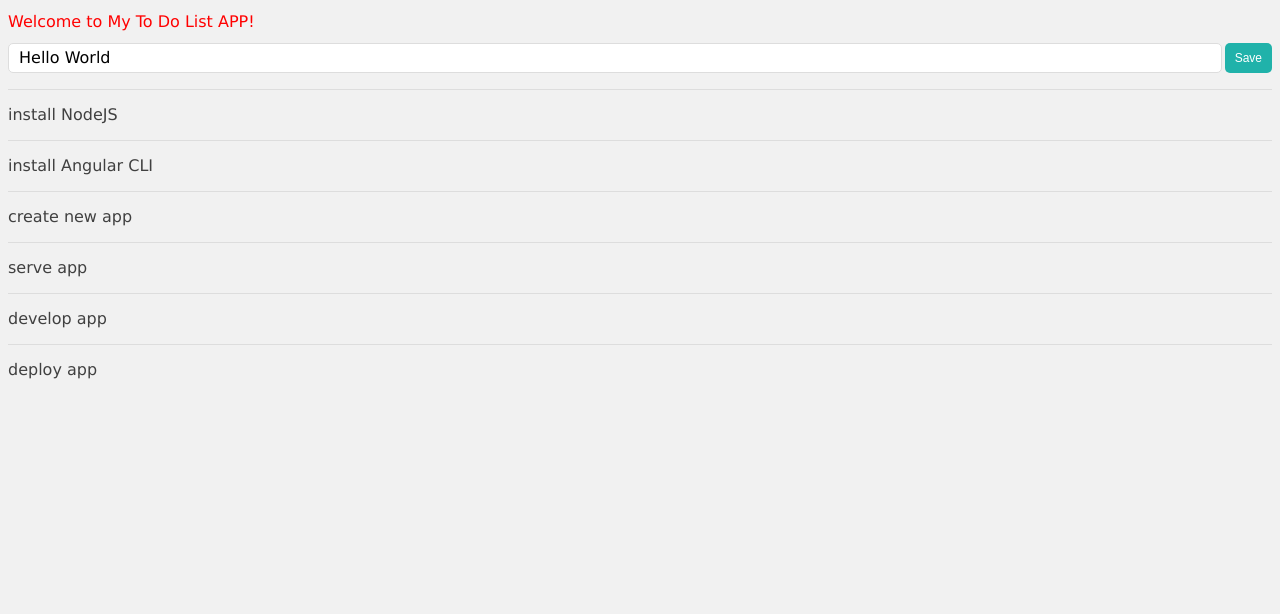
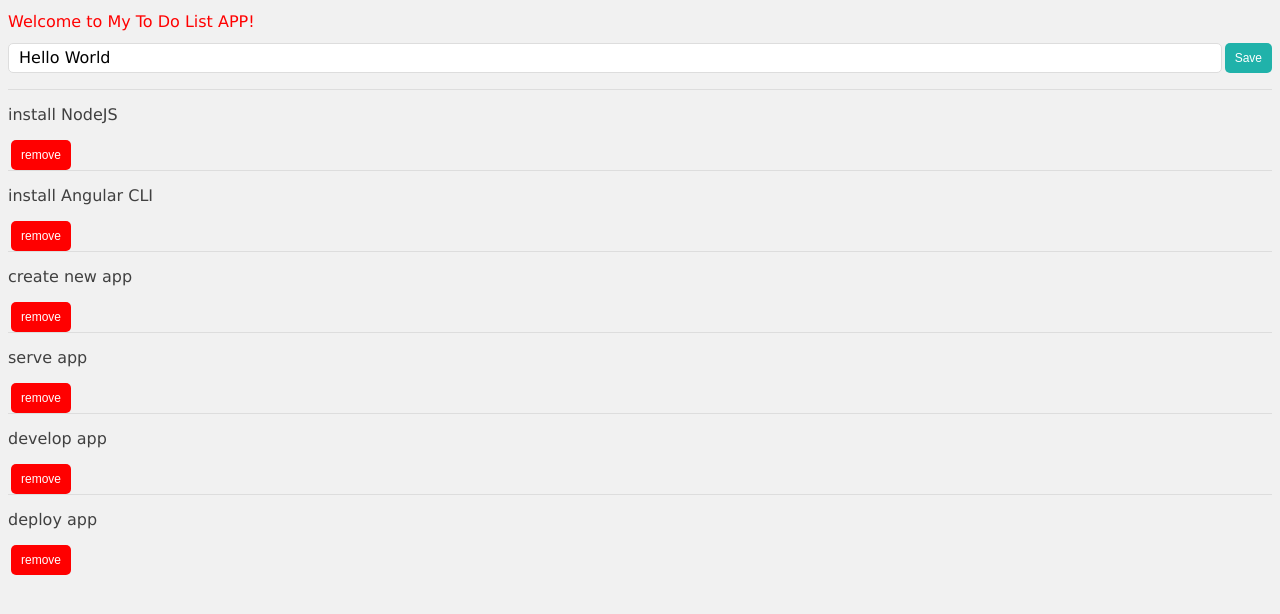
Before and after one commit to eleonorarocchi/ng-girls-todo-list, an Angular app: page / in a window 1280 px wide. Shown: the top 614 px of the page. Built offline with nearby package versions, Linux system fonts and the light colour scheme.

Commit message:
aggiunto remove item

```diff
--- a/src/app/list-manager/list-manager.component.html
+++ b/src/app/list-manager/list-manager.component.html
@@ -3,7 +3,8 @@
 
     <ul>
       <li *ngFor="let todoItem of todoList">
-        <app-todo-item [item]="todoItem"></app-todo-item>
+        <app-todo-item [item]="todoItem"
+               (remove)="removeItem($event)"></app-todo-item>
       </li>
     </ul>
   </div>
--- a/src/app/list-manager/list-manager.component.ts
+++ b/src/app/list-manager/list-manager.component.ts
@@ -27,4 +27,8 @@
   addItem(title: string): void {
     this.todoListService.addItem({ title });
   }
+
+  removeItem(item): void {
+    this.todoListService.deleteItem(item);
+  }
 }
--- a/src/app/todo-item/todo-item.component.html
+++ b/src/app/todo-item/todo-item.component.html
@@ -1,3 +1,7 @@
 <div class="todo-item">
     {{ item.title }}
-  </div>
+</div>
+
+<button class="btn btn-red" (click)="removeItem()">
+remove
+</button>
--- a/src/app/todo-item/todo-item.component.ts
+++ b/src/app/todo-item/todo-item.component.ts
@@ -1,4 +1,4 @@
-import { Component, Input, OnInit } from '@angular/core';
+import { Component, EventEmitter, Input, OnInit, Output } from '@angular/core';
 import { TodoItem } from '../interfaces/todo-item';
 
 @Component({
@@ -7,10 +7,14 @@
   styleUrls: ['./todo-item.component.scss']
 })
 export class TodoItemComponent implements OnInit {
+  @Output() remove: EventEmitter<TodoItem> = new EventEmitter<TodoItem>();
   @Input() item: TodoItem;
   constructor() { }
 
   ngOnInit(): void {
   }
 
+  removeItem(): void {
+    this.remove.emit(this.item);
+  }
 }
```
